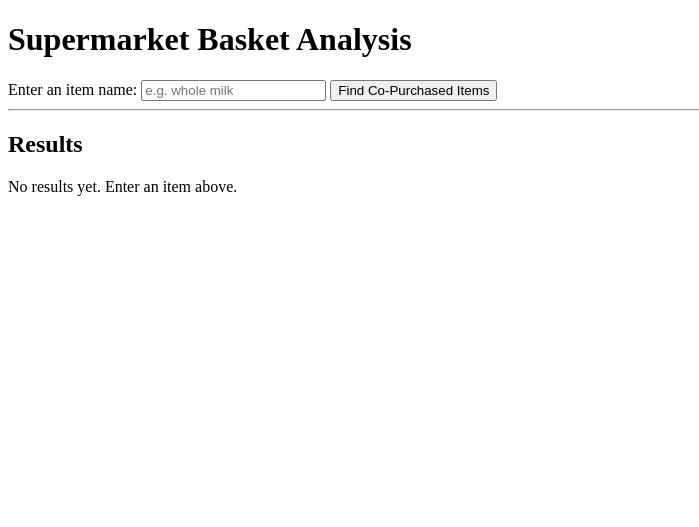
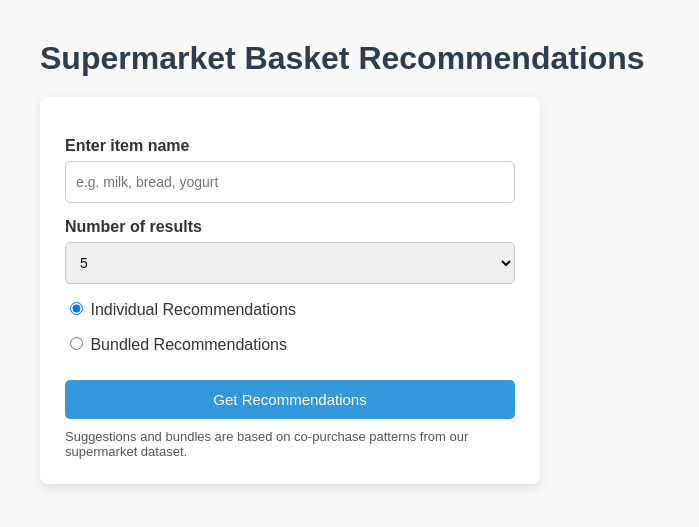
Before and after one commit to adithinrajesh/supermarket_analysis, a Flask app: page / in a window 1280 px wide. Shown: the top 527 px of the page, without its empty margins (0-699 px from the left). Run offline with Flask 3, Linux system fonts and the light colour scheme.

Commit message:
Individual and bundled recommendation

```diff
--- a/market_basket_project/app.py
+++ b/market_basket_project/app.py
@@ -2,25 +2,75 @@ from flask import Flask, render_template, request
 from market_basket.market_basket_graph import (
     load_transactions,
     build_graph,
-    most_common_with
+    bfs_related_items,
+    find_matching_items,
+    top_product_bundles
 )
 
 app = Flask(__name__)
 
-# Load data ONCE when app starts
+@app.template_filter('replace_last')
+def replace_last(value, old, new):
+    """
+    Replace last occurrence of old with new in a string
+    """
+    li = value.rsplit(old, 1)
+    return new.join(li)
+
+
+# Load data ONCE
 transactions = load_transactions("data/supermarket_dataset.csv")
-graph = build_graph(transactions)
+adjacency_list = build_graph(transactions)
+
 
 @app.route("/", methods=["GET", "POST"])
 def index():
-    items = []
+    query_item = None
+    suggestions = []
+    results = []
+    mode = "individual"
+    limit = 5
+    bundle_size = 2
 
     if request.method == "POST":
-        item = request.form.get("item")
-        if item:
-            items = most_common_with(item, graph)
+        user_input = request.form.get("item", "").strip()
+        mode = request.form.get("mode", "individual")
+        limit = int(request.form.get("limit", 5))
+        bundle_size = int(request.form.get("bundle_size", 2))
+        chosen_item = request.form.get("chosen_item")
 
-    return render_template("index.html", items=items)
+        # User selected a suggestion
+        if chosen_item:
+            query_item = chosen_item
+            if mode == "bundled":
+                results = top_product_bundles(transactions, bundle_size=bundle_size, top_n=limit)
+            else:
+                related_items = bfs_related_items(query_item, adjacency_list, max_depth=2)
+                results = list(related_items)[:limit]
+
+        # User typed new input
+        elif user_input:
+            matches = find_matching_items(user_input, adjacency_list)
+            if len(matches) == 1:
+                query_item = matches[0]
+                if mode == "bundled":
+                    results = top_product_bundles(transactions, bundle_size=bundle_size, top_n=limit)
+                else:
+                    related_items = bfs_related_items(query_item, adjacency_list, max_depth=2)
+                    results = list(related_items)[:limit]
+            elif len(matches) > 1:
+                suggestions = matches
+
+    return render_template(
+        "index.html",
+        query_item=query_item,
+        suggestions=suggestions,
+        results=results,
+        mode=mode,
+        limit=limit,
+        bundle_size=bundle_size
+    )
+
 
 if __name__ == "__main__":
     app.run(debug=True)
--- a/market_basket_project/templates/index.html
+++ b/market_basket_project/templates/index.html
@@ -1,31 +1,188 @@
 <!DOCTYPE html>
 <html>
 <head>
-    <title>Supermarket Basket Analysis</title>
+    <title>Supermarket Basket Recommendations</title>
+    <style>
+        * { box-sizing: border-box; }
+
+        body {
+            font-family: Arial, sans-serif;
+            background-color: #f9f9f9;
+            color: #333;
+            margin: 40px;
+        }
+
+        h1 { color: #2c3e50; margin-bottom: 20px; }
+
+        .card {
+            background-color: #fff;
+            padding: 25px;
+            border-radius: 8px;
+            width: 500px;
+            box-shadow: 0 4px 12px rgba(0,0,0,0.1);
+            margin-bottom: 30px;
+        }
+
+        label { font-weight: bold; display: block; margin-top: 15px; margin-bottom: 6px; }
+
+        input[type="text"], select {
+            width: 100%;
+            padding: 10px;
+            height: 42px;
+            border: 1px solid #ccc;
+            border-radius: 5px;
+            font-size: 14px;
+        }
+
+        .mode-selector { margin-top: 15px; }
+        .mode-selector label { font-weight: normal; margin-right: 15px; }
+
+        button.submit-btn {
+            margin-top: 20px;
+            padding: 11px;
+            width: 100%;
+            background-color: #3498db;
+            color: white;
+            border: none;
+            border-radius: 5px;
+            font-size: 15px;
+            cursor: pointer;
+        }
+
+        button.submit-btn:hover { background-color: #2980b9; }
+
+        .results { margin-top: 30px; }
+
+        ul { margin-top: 12px; padding-left: 20px; }
+        li {
+            background-color: #f1f2f6;
+            padding: 8px;
+            margin-bottom: 6px;
+            border-radius: 4px;
+        }
+
+        .suggestion-btn {
+            display: block;
+            margin: 6px 0;
+            background: #ecf0f1;
+            border: 1px solid #b2bec3;
+            padding: 8px;
+            width: 100%;
+            text-align: left;
+            cursor: pointer;
+            border-radius: 4px;
+            font-size: 14px;
+        }
+
+        .suggestion-btn:hover { background: #bdc3c7; color: #2d3436; }
+
+        .note { margin-top: 10px; color: #555; font-size: 13px; }
+
+        /* Bundle size container spacing */
+        #bundle-size-container {
+            margin-top: 10px;
+        }
+    </style>
 </head>
 <body>
 
-    <h1>Supermarket Basket Analysis</h1>
+<h1>Supermarket Basket Recommendations</h1>
 
+<div class="card">
     <form method="POST">
-        <label>Enter an item name:</label>
-        <input type="text" name="item" placeholder="e.g. whole milk" required>
-        <button type="submit">Find Co‑Purchased Items</button>
+        <label for="item">Enter item name</label>
+        <input type="text" id="item" name="item" placeholder="e.g. milk, bread, yogurt" required>
+
+        <label for="limit">Number of results</label>
+        <select id="limit" name="limit">
+            {% for i in range(1, 13) %}
+                <option value="{{ i }}" {% if i == limit %}selected{% endif %}>{{ i }}</option>
+            {% endfor %}
+        </select>
+
+        <div class="mode-selector">
+            <label><input type="radio" name="mode" value="individual" {% if mode=='individual' %}checked{% endif %}> Individual Recommendations</label>
+            <label><input type="radio" name="mode" value="bundled" {% if mode=='bundled' %}checked{% endif %}> Bundled Recommendations</label>
+        </div>
+
+        <div id="bundle-size-container">
+            <label for="bundle_size">Bundle size</label>
+            <select id="bundle_size" name="bundle_size">
+                {% for i in range(2,5) %}
+                    <option value="{{ i }}" {% if i == bundle_size %}selected{% endif %}>{{ i }}</option>
+                {% endfor %}
+            </select>
+        </div>
+
+        <button type="submit" class="submit-btn">Get Recommendations</button>
     </form>
+    <div class="note">
+        Suggestions and bundles are based on co-purchase patterns from our supermarket dataset.
+    </div>
+</div>
 
-    <hr>
+{% if suggestions %}
+<div class="results card">
+    <h2>Did you mean?</h2>
+    <form method="POST">
+        <input type="hidden" name="limit" value="{{ limit }}">
+        <input type="hidden" name="mode" value="{{ mode }}">
+        <input type="hidden" name="bundle_size" value="{{ bundle_size }}">
+        {% for s in suggestions %}
+            <button type="submit" name="chosen_item" value="{{ s }}" class="suggestion-btn">{{ s }}</button>
+        {% endfor %}
+    </form>
+</div>
+{% endif %}
 
-    <h2>Results</h2>
+{% if query_item %}
+<div class="results card">
+    <h2>
+        {% if mode == 'bundled' %}
+            Top Bundled Items
+        {% else %}
+            Related Items for "{{ query_item }}"
+        {% endif %}
+    </h2>
 
-    {% if items %}
+    {% if results %}
         <ul>
-            {% for item, count in items %}
-                <li>{{ item }} — {{ count }} times</li>
-            {% endfor %}
+            {% if mode == 'bundled' %}
+                {% for item in results %}
+                    <li>{{ item[0]|join(', ')|replace_last(',', ' and')|capitalize }} were bought together {{ item[1] }} times.</li>
+                {% endfor %}
+            {% else %}
+                {% for item in results %}
+                    <li>{{ item|capitalize }}</li>
+                {% endfor %}
+            {% endif %}
         </ul>
     {% else %}
-        <p>No results yet. Enter an item above.</p>
+        <p>No recommendations found.</p>
     {% endif %}
+</div>
+{% endif %}
+
+<script>
+    const individualRadio = document.querySelector('input[name="mode"][value="individual"]');
+    const bundledRadio = document.querySelector('input[name="mode"][value="bundled"]');
+    const bundleContainer = document.getElementById('bundle-size-container');
+
+    function toggleBundleSize() {
+        if (bundledRadio.checked) {
+            bundleContainer.style.display = 'block';
+        } else {
+            bundleContainer.style.display = 'none';
+        }
+    }
+
+    // Initial check on page load
+    toggleBundleSize();
+
+    // Add event listeners
+    individualRadio.addEventListener('change', toggleBundleSize);
+    bundledRadio.addEventListener('change', toggleBundleSize);
+</script>
 
 </body>
 </html>
```
Also changed, not shown: market_basket_project/market_basket/market_basket_graph.py (+61 -53 lines).
